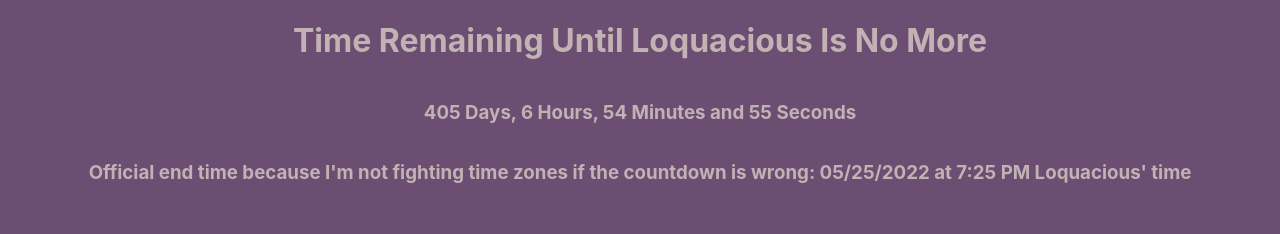
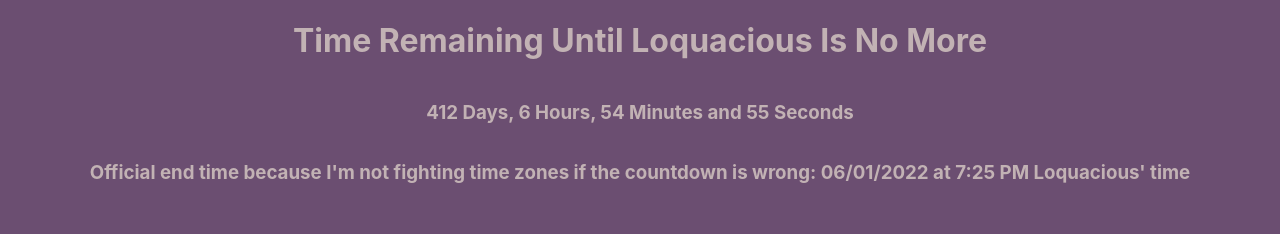
Before and after one commit to chabermehl/lukey, a React (Create React App) app: page / in a window 1280 px wide. Shown: the top 234 px of the page. Built offline with nearby package versions, Linux system fonts and the light colour scheme.

Commit message:
Add another week to timer

```diff
--- a/src/components/NickName/NickName.tsx
+++ b/src/components/NickName/NickName.tsx
@@ -1,9 +1,11 @@
 import React, { useState, useEffect } from "react";
 import "./style.css";
 
+const LAST_DAY = "06/01/2022";
+
 const NickName: React.FC = () => {
   const getTimeLeft = () => {
-    const timeOfReckoning = new Date("05/25/2022 05:28:00");
+    const timeOfReckoning = new Date(`${LAST_DAY} 05:28:00`);
     const now = new Date();
 
     const timeLeft = timeOfReckoning.getTime() - now.getTime();
@@ -43,7 +45,7 @@
       <h3>{`${time.days} Days, ${time.hours} Hours, ${time.minutes} Minutes and ${time.seconds} Seconds`}</h3>
       <h3>
         Official end time because I'm not fighting time zones if the countdown
-        is wrong: 05/25/2022 at 7:25 PM Loquacious' time
+        is wrong: {LAST_DAY} at 7:25 PM Loquacious' time
       </h3>
       <div
         className="imageContainer"
```
